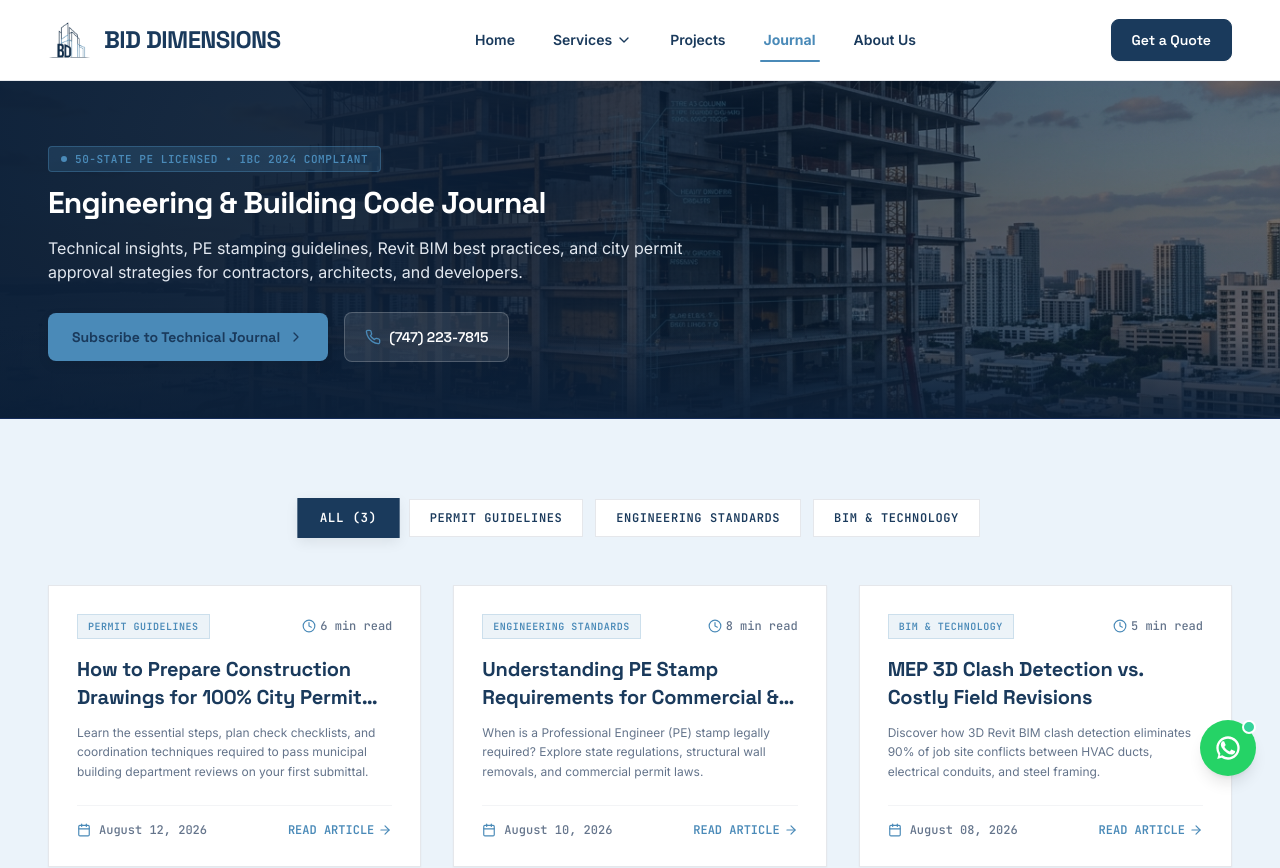
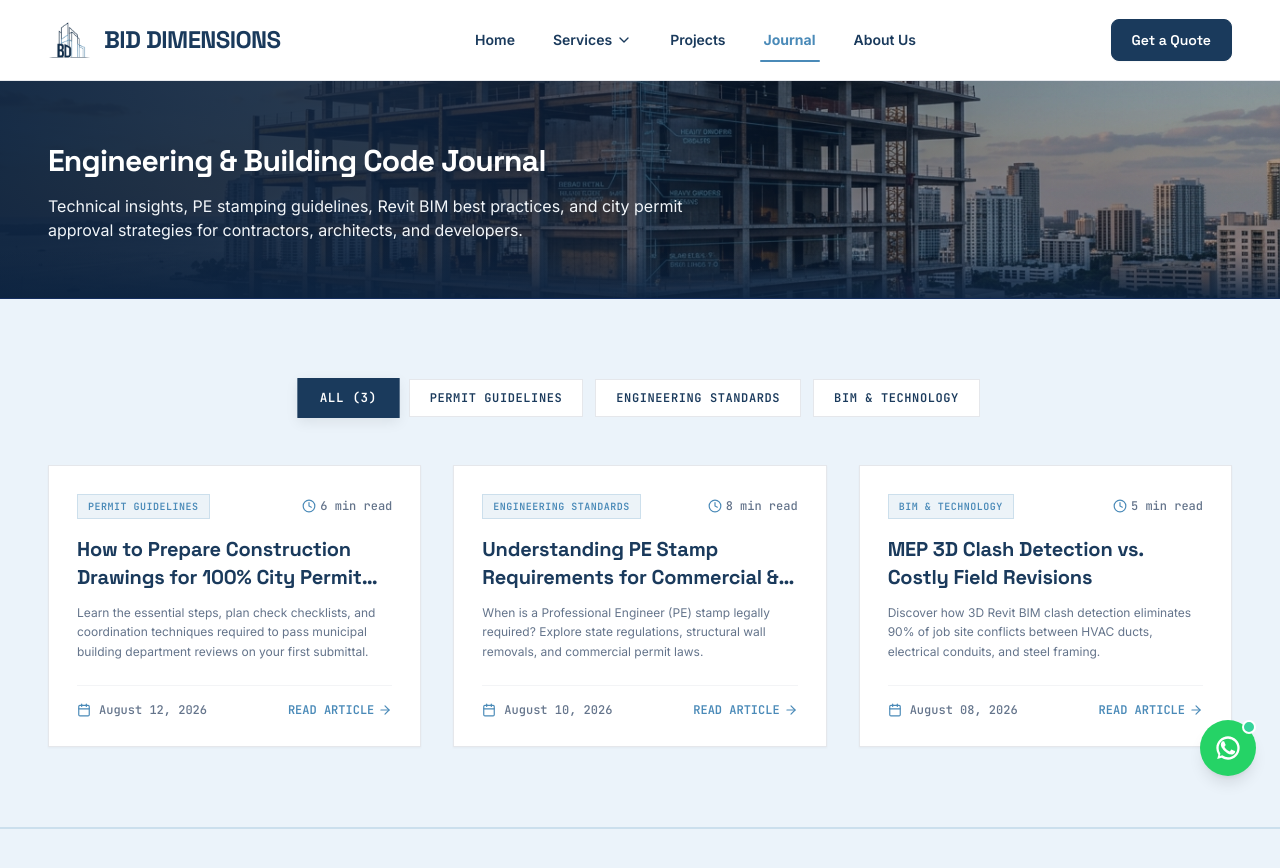
Before and after one commit to shehz-max/Bid-Dimension, a Next.js app: page /blog in a window 1280 px wide. Shown: the top 868 px of the page. Built offline with nearby package versions, Linux system fonts and the light colour scheme.

Commit message:
feat: refine subpage hero with clean balanced blueprint gradient, high image visibility, zero button clutter

```diff
--- a/components/organisms/Hero.tsx
+++ b/components/organisms/Hero.tsx
@@ -108,32 +108,32 @@ export const Hero: React.FC<HeroProps> = ({
     );
   }
 
-  // Subpage Hero Variant: Clean Vibrant Blue Cinematic Header (No Right Box, Visible Image)
+  // Subpage Hero Variant: Clean Vibrant Blue Cinematic Header (Clean, Zero Clutter, No Buttons)
   return (
-    <section className="relative pt-30 sm:pt-36 pb-14 sm:pb-18 bg-[#0B1F38] border-b border-[#1E3A8A]/40 overflow-hidden text-white">
-      {/* Background Architectural Artwork with Vibrant Visibility */}
+    <section className="relative pt-32 sm:pt-36 pb-14 sm:pb-18 bg-[#0C2340] border-b border-[#1E3A8A]/40 overflow-hidden text-white">
+      {/* Background Architectural Artwork with High Clarity & Visibility */}
       <div className="absolute inset-0 pointer-events-none z-0 overflow-hidden">
         <img
           src={image || '/images/hero-structural-bg.jpg'}
           alt={headline || 'Engineering discipline background'}
-          className="w-full h-full object-cover object-center opacity-50 sm:opacity-55 filter contrast-110 saturate-90"
+          className="w-full h-full object-cover object-center opacity-70 sm:opacity-75 filter contrast-110 saturate-95"
         />
 
-        {/* Smooth Left-to-Right Balanced Blue Gradient (Text readable on left, vivid image on right) */}
+        {/* Perfectly Balanced Left-to-Right Blue Gradient (Text 100% crisp on left, vivid full image on right) */}
         <div
           className="absolute inset-0 z-0"
           style={{
             background:
-              'linear-gradient(to right, rgba(11, 31, 56, 0.96) 0%, rgba(11, 31, 56, 0.85) 35%, rgba(11, 31, 56, 0.45) 65%, rgba(11, 31, 56, 0.15) 100%)',
+              'linear-gradient(to right, rgba(12, 35, 64, 0.94) 0%, rgba(12, 35, 64, 0.80) 35%, rgba(12, 35, 64, 0.35) 62%, rgba(12, 35, 64, 0.05) 100%)',
           }}
         />
 
-        {/* Subtle Bottom Transition to keep bottom border sharp */}
+        {/* Subtle Bottom Transition to keep bottom section border sharp */}
         <div
           className="absolute inset-0 z-0"
           style={{
             background:
-              'linear-gradient(to top, rgba(11, 31, 56, 0.85) 0%, transparent 22%)',
+              'linear-gradient(to top, rgba(12, 35, 64, 0.85) 0%, transparent 16%)',
           }}
         />
 
@@ -143,7 +143,7 @@ export const Hero: React.FC<HeroProps> = ({
 
       <div className="max-w-[1280px] mx-auto px-5 sm:px-8 lg:px-12 w-full z-10 relative">
         <div className="grid grid-cols-1 lg:grid-cols-12 gap-8 items-center">
-          {/* Left Column: Breadcrumb, Discipline Badge, Headline, Subheadline, Actions (7 Columns) */}
+          {/* Left Column: Breadcrumb, Headline, Subheadline (7 Columns) */}
           <div className="lg:col-span-7 flex flex-col items-start">
             {breadcrumb && breadcrumb.length > 0 && (
               <FadeInUp delay={0.05}>
@@ -164,13 +164,6 @@ export const Hero: React.FC<HeroProps> = ({
               </FadeInUp>
             )}
 
-            <FadeInUp delay={0.08}>
-              <div className="inline-flex items-center gap-2 px-3 py-1 bg-bd-blue/20 border border-bd-blue/40 rounded-md mb-3.5 text-bd-blue font-mono text-[11px] font-bold uppercase tracking-wider">
-                <span className="w-1.5 h-1.5 rounded-full bg-bd-blue" />
-                <span>{label || '50-STATE PE LICENSED • IBC 2024 COMPLIANT'}</span>
-              </div>
-            </FadeInUp>
-
             <FadeInUp delay={0.1}>
               <h1 className="font-display font-bold text-3xl sm:text-44px lg:text-48px leading-[1.12] tracking-tight text-white mb-4">
                 {headline}
@@ -178,37 +171,12 @@ export const Hero: React.FC<HeroProps> = ({
             </FadeInUp>
 
             {subheadline && (
-              <FadeInUp delay={0.2}>
-                <p className="font-body text-sm sm:text-base text-slate-200 leading-relaxed mb-7 max-w-2xl">
+              <FadeInUp delay={0.15}>
+                <p className="font-body text-sm sm:text-base text-slate-100 leading-relaxed max-w-2xl">
                   {subheadline}
                 </p>
               </FadeInUp>
             )}
-
-            <FadeInUp delay={0.3}>
-              <div className="flex flex-wrap items-center gap-3.5 sm:gap-4">
-                {cta && (
-                  <Link
-                    href={cta.href}
-                    className="relative overflow-hidden group px-6 py-3.5 bg-bd-blue hover:bg-white text-bd-navy font-display font-bold text-sm rounded-lg shadow-md hover:shadow-lg transition-all"
-                  >
-                    <div className="absolute inset-0 w-1/2 h-full bg-gradient-to-r from-transparent via-white/30 to-transparent -skew-x-12 -translate-x-full group-hover:translate-x-[300%] transition-transform duration-1000 ease-out pointer-events-none" />
-                    <span className="relative z-10 flex items-center gap-2">
-                      {cta.text}
-                      <ChevronRight className="w-4 h-4 text-bd-navy" />
-                    </span>
-                  </Link>
-                )}
-
-                <a
-                  href="tel:7472237815"
-                  className="inline-flex items-center gap-2 px-5 py-3.5 bg-white/10 hover:bg-white/20 border border-white/20 text-white font-display font-semibold text-sm rounded-lg transition-all backdrop-blur-xs group"
-                >
-                  <Phone className="w-4 h-4 text-bd-blue group-hover:scale-110 transition-transform" />
-                  <span>(747) 223-7815</span>
-                </a>
-              </div>
-            </FadeInUp>
           </div>
 
           {/* Right Column: Clean Open Space Revealing Background Engineering Artwork */}
```
